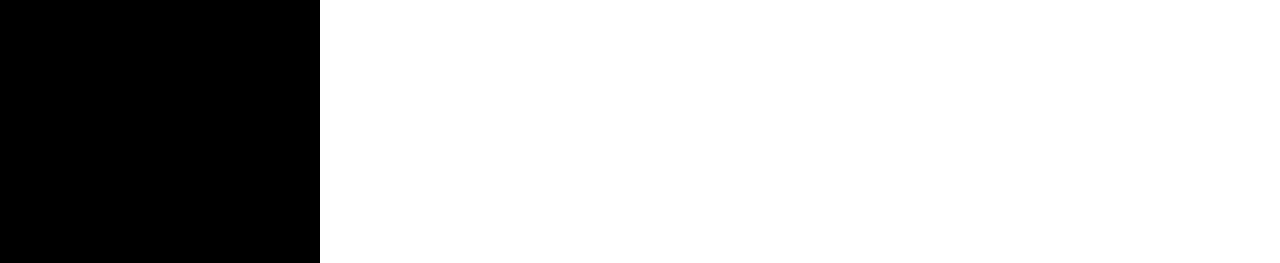
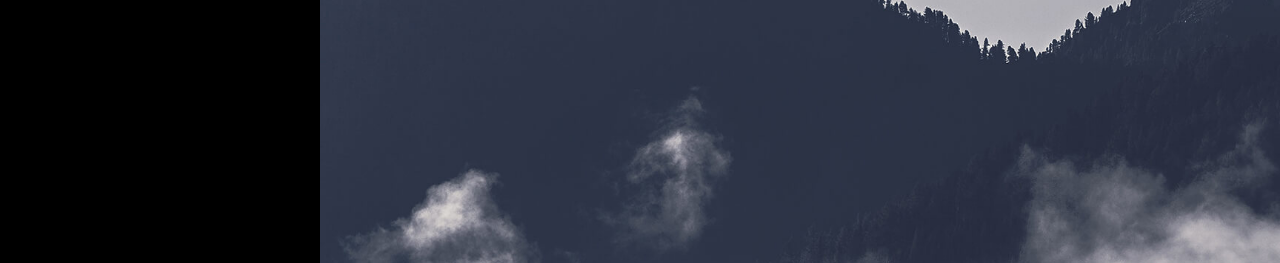
Before and after one commit to Sonal2000/shubh, a plain HTML site: page index.html in a window 1280 px wide. Shown: the part 528-791 px from the top of the page. Drawn offline with nearby package versions, Linux system fonts and the light colour scheme; files whose address does not match are found by name; a web font is replaced by a local one.

Commit message:
Update style.css

```diff
--- a/style.css
+++ b/style.css
@@ -91,7 +91,7 @@ body{
 /* site-main */
 
 .site-banner .banner-area{
-    background: url(./assets/Banner_image.jpg) no-repeat;
+    background: url(Banner_image.jpg) no-repeat;
     background-size: cover;
     width: 100%;
     height: 100vh;
```
